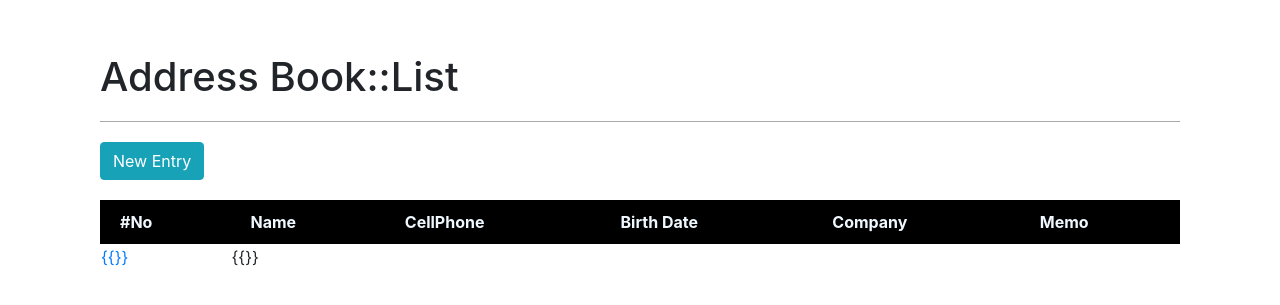
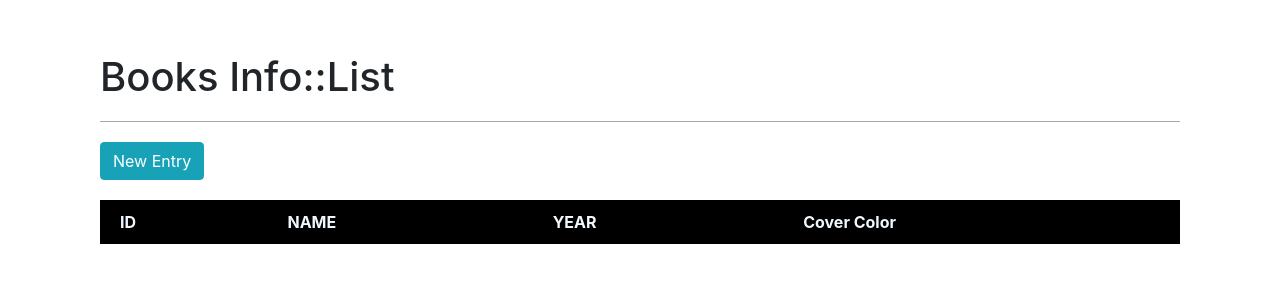
Before and after one commit to dasoljong/Vue-Simple-Projects, a Vue app: page / in a window 1280 px wide. Shown: the part 247-552 px from the top of the page. Built offline with nearby package versions, Linux system fonts and the light colour scheme.

Commit message:
w: axios connected

```diff
--- a/package.json
+++ b/package.json
@@ -8,6 +8,7 @@
     "lint": "vue-cli-service lint"
   },
   "dependencies": {
+    "axios": "^0.21.1",
     "core-js": "^3.6.5",
     "vue": "^2.6.11"
   },
--- a/public/index.html
+++ b/public/index.html
@@ -6,6 +6,8 @@
     <meta name="viewport" content="width=device-width,initial-scale=1.0">
     <link rel="icon" href="<%= BASE_URL %>favicon.ico">
     <title><%= htmlWebpackPlugin.options.title %></title>
+
+    <script src="https://cdn.jsdelivr.net/npm/vue"></script>
 
     <link rel="stylesheet" href="https://maxcdn.bootstrapcdn.com/bootstrap/4.1.3/css/bootstrap.min.css">
     <script src="https://unpkg.com/vue"></script>
--- a/src/components/AddressBook.vue
+++ b/src/components/AddressBook.vue
@@ -1,22 +1,25 @@
 <template>
   <div class="addressBook">
-    <h1>Address Book::List</h1>
-    <a href="" class="btn btn-info">New Entry</a>
+    <h1>Books Info::List</h1>
+    <button class="btn btn-info" @click="getCustomerInfo()">New Entry</button>
     <div class="mainContentContainer">
       <table class="tableContainer">
         <thead class="tableHead">
         <tr>
-          <th>#No</th>
-          <th>Name</th>
-          <th>CellPhone</th>
-          <th>Birth Date</th>
-          <th>Company</th>
-          <th>Memo</th>
+          <th>ID</th>
+          <th>NAME</th>
+          <th>YEAR</th>
+          <th>Cover Color</th>
         </tr>
         </thead>
         <tbody>
-        <td><a href="">{{}}</a></td>
-        <td>{{}}</td>
+          <tr v-for="ab in users"  v-bind:key="ab">
+            <td><a href=""></a>{{ab.id}}</td>
+            <td>{{ab.name}}</td>
+            <td>{{ab.year}}</td>
+            <td>{{ab.color}}</td>
+            <td>{{ab}}</td>
+          </tr>
         </tbody>
       </table>
     </div>
@@ -24,9 +27,34 @@
 </template>
 
 <script>
+import axios from 'axios';
+
 export default {
   name: 'address-book',
+  data() {
+    return {
+      users: []
+    };
+  },
+  methods: {
+    getCustomerInfo: function(){
+      axios.get('https://reqres.in/api/unknown')
+          .then( res => {
+            // handle success
+            console.log(res);
+            this.users = res.data.data
+          })
+          .catch(err => {
+            // handle error
+            console.log(err);
+          })
+          .then(() => {
+            // always executed
+          });
+    },
+  }
 }
+
 </script>
 
 
@@ -55,4 +83,8 @@ export default {
   padding: 10px 20px;
   color: aliceblue;
 }
+
+tbody tr td:last-child {
+  display: none;
+}
 </style>
```
Also changed, not shown: 1 other file (tests, documents, lock files or other folders).
